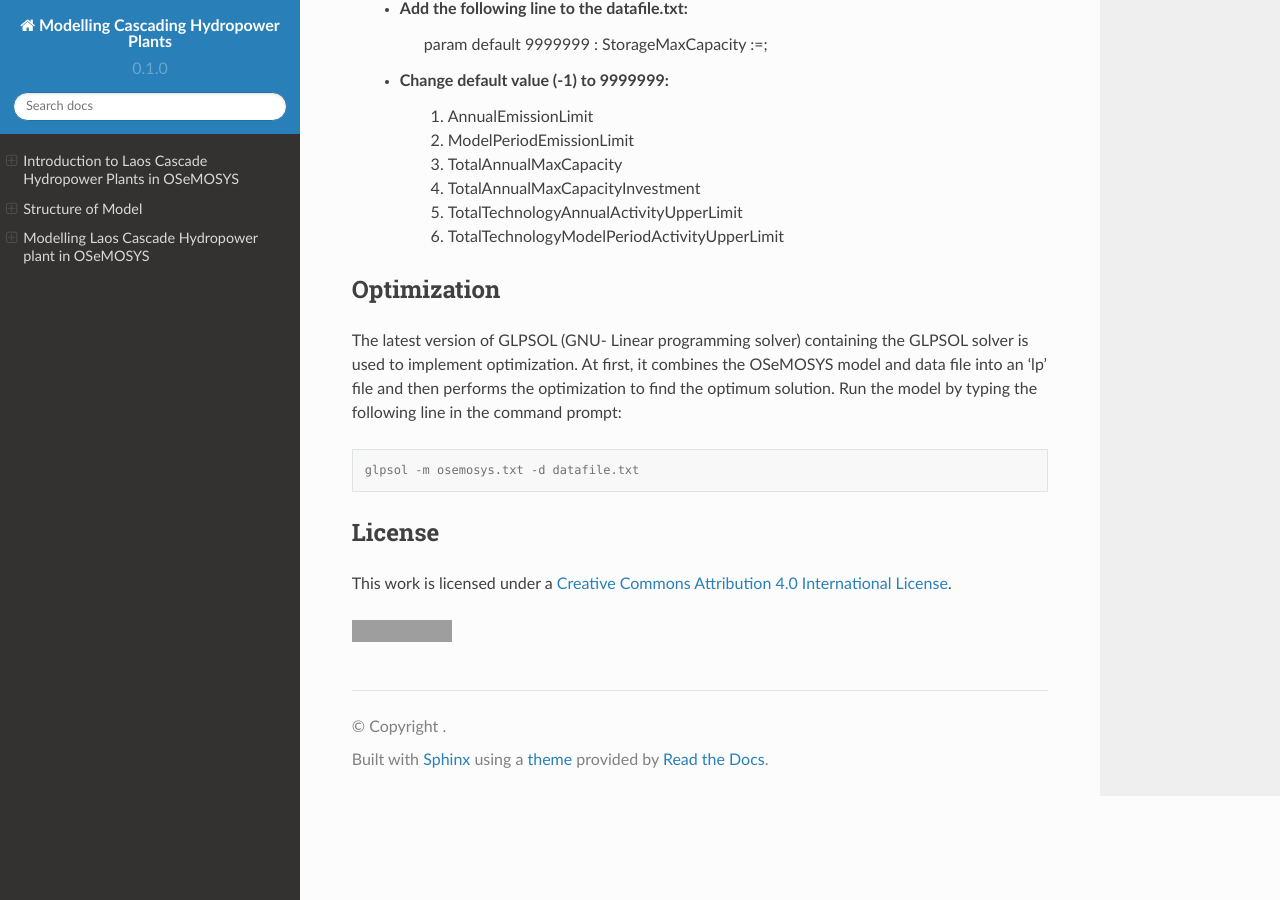
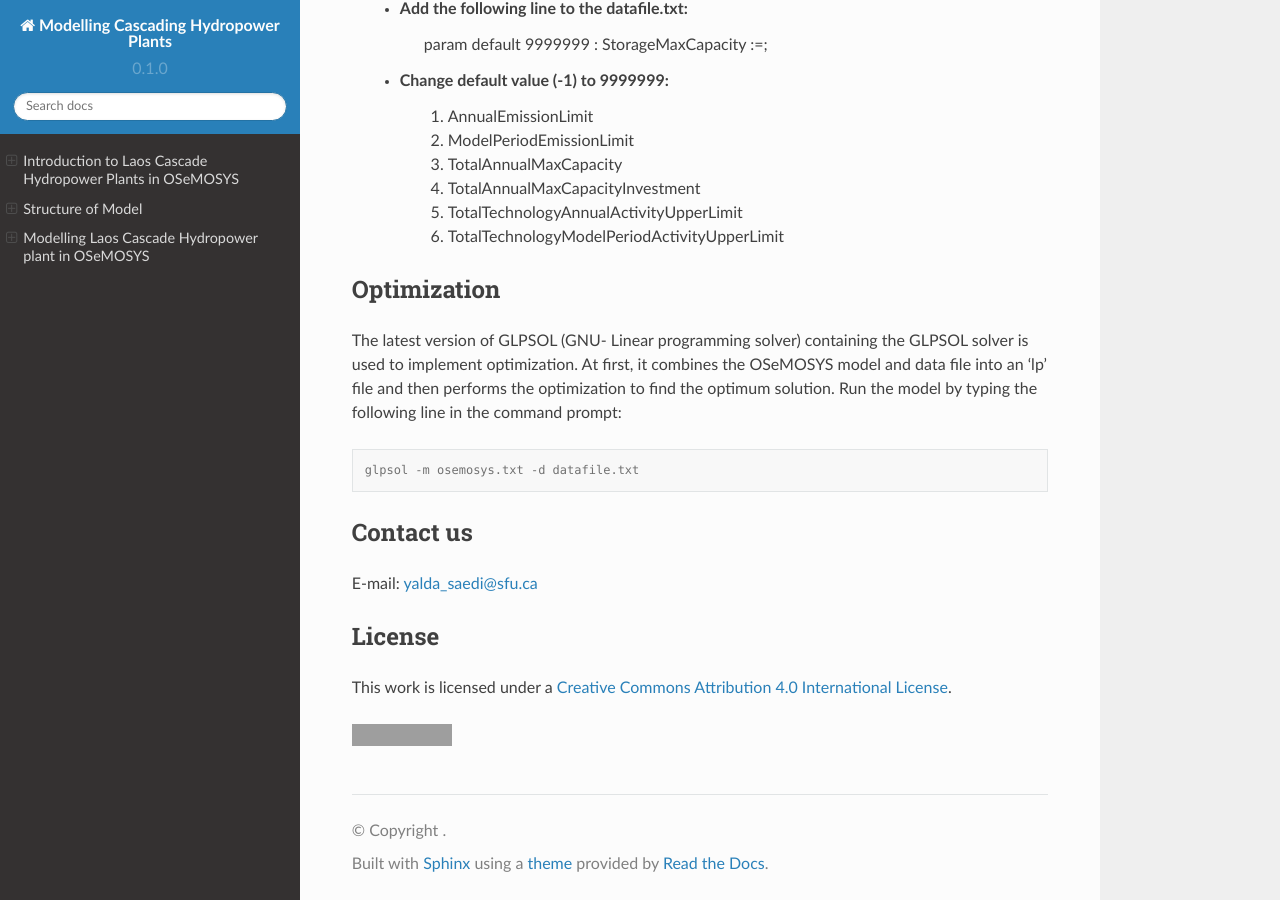
Before and after one commit to YSaedi/Laos_Cascading_HydropowerPlants, a Sphinx documentation site: the page built from docs/source/index.rst, in a window 1280 px wide and 900 px high, scrolled down 8451 px. Built offline with Sphinx 7.4.7 and the Read the Docs theme 2.0.0, drawn with Linux system fonts in a browser that asks for light colours; grey boxes are pictures that could not be loaded.

Commit message:
Update index.rst

```diff
--- a/docs/source/index.rst
+++ b/docs/source/index.rst
@@ -310,6 +310,12 @@ The latest version of GLPSOL (GNU- Linear programming solver) containing the GLP
 
 
 
+Contact us
+------------------------------------------------
+E-mail: yalda_saedi@sfu.ca
+
+
+
 License
 ------------------------------------------------
 This work is licensed under a `Creative Commons Attribution 4.0 International License <http://creativecommons.org/licenses/by/4.0/>`_.
```
